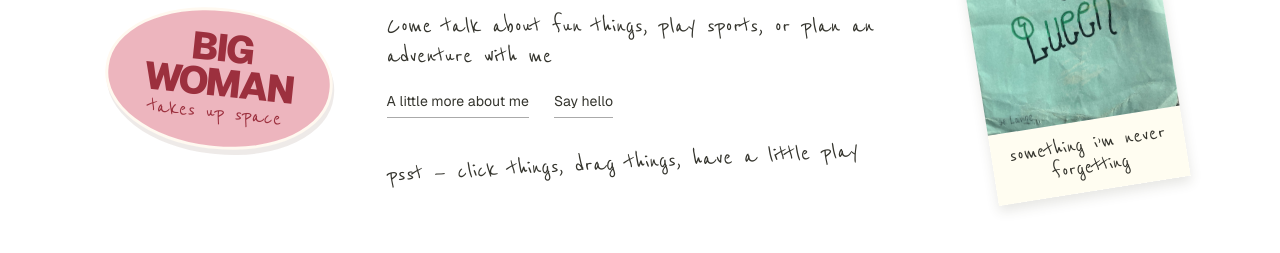
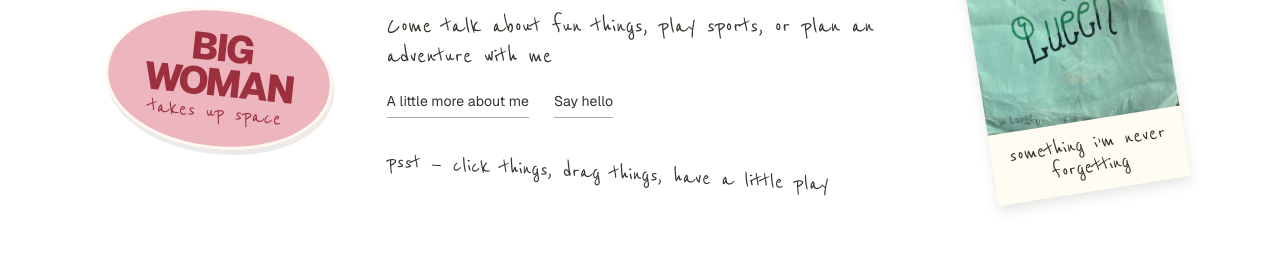
Before and after one commit to WudingRoad1145/WudingRoad1145.github.io, a Next.js app in the folder my-app/: page / in a window 1280 px wide. Shown: the part 1460-1713 px from the top of the page. Built offline with nearby package versions, Linux system fonts and the light colour scheme.

Commit message:
Keep the play invitation on one clockwise-tilted line

```diff
--- a/my-app/src/app/globals.css
+++ b/my-app/src/app/globals.css
@@ -1813,6 +1813,7 @@ p {
   height: 900px;
 }
 .desk-introduction {
+  container-type: inline-size;
   position: absolute;
   left: 26%;
   top: 15%;
@@ -1875,9 +1876,11 @@ p {
 .desk-play-prompt {
   display: block;
   font:
-    27px/1.1 PersonalHand,
+    clamp(14px, 5cqw, 27px) / 1.1 PersonalHand,
     cursive;
-  transform: rotate(-3deg);
+  white-space: nowrap;
+  transform: rotate(3deg);
+  transform-origin: left center;
   margin-top: 30px;
 }
 .keepsakes-section .desk-milu {
```
